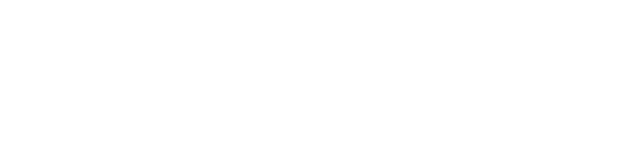
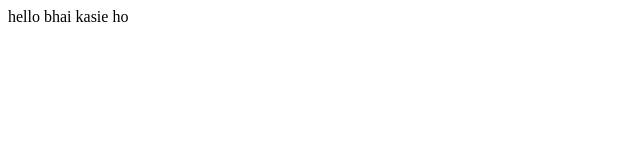
Before and after one commit to Akashtheory/JSmastery, a plain HTML site: page JSMastery/JSKing/index.html in a window 1280 px wide. Shown: the whole page, without its empty margins (0-640 px from the left). Drawn offline with Linux system fonts and the light colour scheme.

Commit message:
add ho gya kya

```diff
--- a/JSMastery/JSKing/index.html
+++ b/JSMastery/JSKing/index.html
@@ -6,6 +6,6 @@
     <title>Document</title>
 </head>
 <body>
-
+    hello bhai kasie ho
 </body>
 </html>
```
